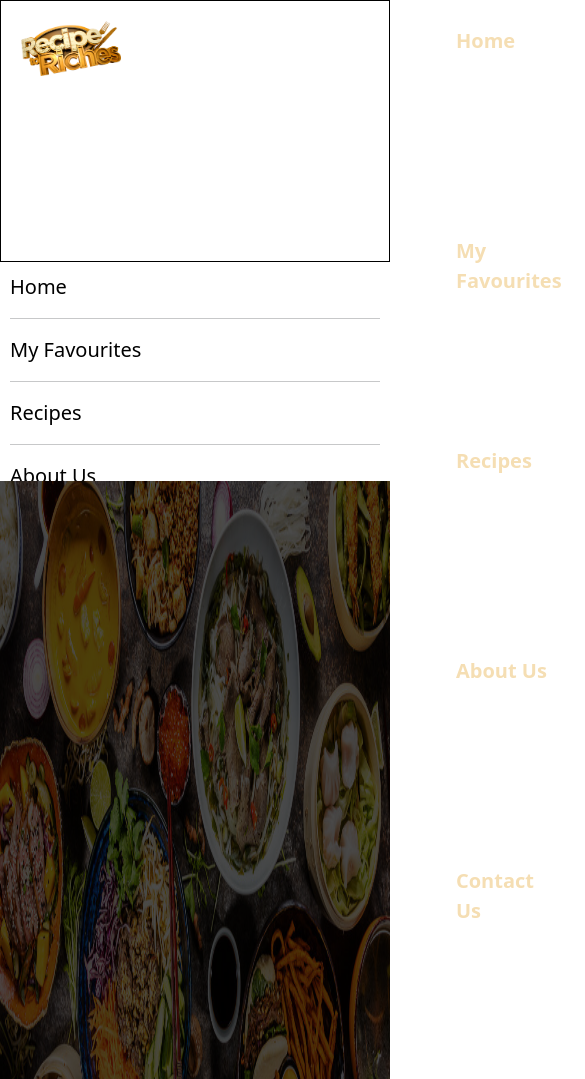
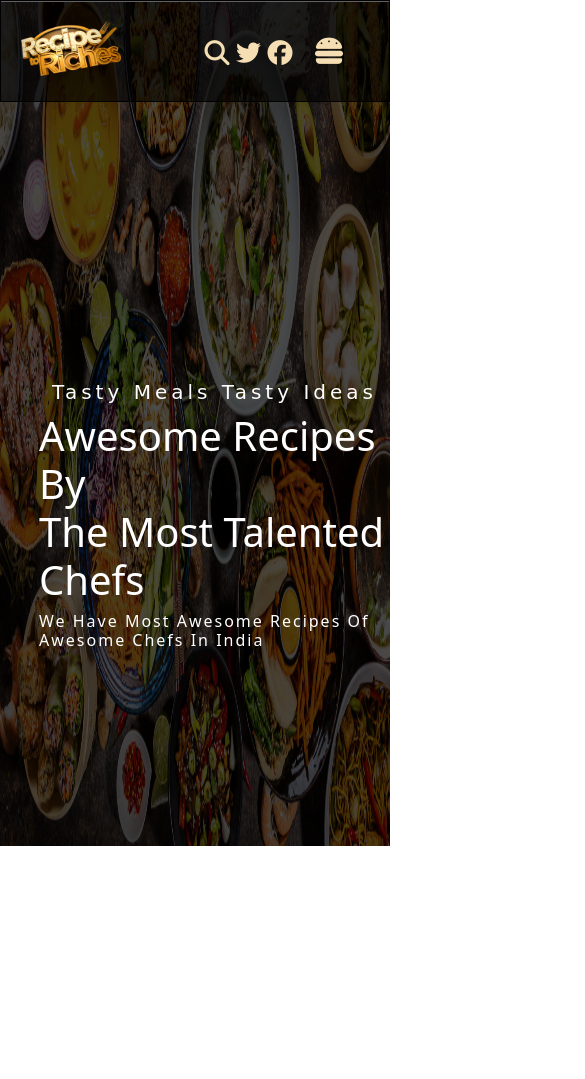
Before and after one commit to Pushkar808/LegendaryReciepe, a plain HTML site: page index.html in a window 390 px wide. Shown: the top 1079 px of the page, 585 px wide, since content can reach past the window. After the commit the page ends 846 px from the top, so only its background shows below. Drawn offline with nearby package versions, Linux system fonts and the light colour scheme.

Commit message:
added menu above carousel and header above it

```diff
--- a/index.html
+++ b/index.html
@@ -59,11 +59,18 @@
             <!-- <div id="image2" class="carousel-image"></div>
             <div id="image3" class="carousel-image"></div>
              -->
+            <div id="center_carousel_container">
+                <div id="carousel_top_head"><h4>Tasty Meals Tasty Ideas</h4></div>
+                <div id="carousel_main_head"><h1>Awesome Recipes by <br> the most talented chefs</h1></div>
+                <div id="carousel_sub_head"><h6>We have most Awesome Recipes of awesome chefs in india</h6></div>
+
+            </div>
+
 
         </div>
 
 
-
+<script src="index.js"></script>
 </body>
 
 </html>
--- a/index.js
+++ b/index.js
@@ -0,0 +1,12 @@
+const menu_button=document.getElementById('menu_button');
+//after clicking menu button show the menu for mobile device only
+menu_button.onclick=()=>{
+    const hamburger_menu=document.getElementById('hamburger_menu_container');
+     if(hamburger_menu.style.display == "block") { // if is hamburger_menu displayed, hide it
+        hamburger_menu.style.display = "none";
+      }
+      else { // if is hamburger_menu hidden, display it
+
+        hamburger_menu.style.display = "block";
+      }
+}
--- a/responsive.css
+++ b/responsive.css
@@ -1,6 +1,10 @@
 /* Media Query for tablets and low end pc*/
 @media screen and (max-width: 1199px) {
   #menu_button {
+    display: none;
+  }
+
+  #hamburger_menu_container {
     display: none;
   }
 }
@@ -8,12 +12,42 @@
 /* Media Query for Mobile Devices */
 
 @media (max-width:767px) {
+  #header {
+    justify-content: space-between;
+    background-color: #0000009e;
+  }
+
   #menu_button {
     display: inline;
   }
 
   /*hamburger menu*/
   #hamburger_menu_container {
-    display: block;
+    display: none;
+  }
+
+  #middle-button {
+    display: none;
+  }
+
+  /*carousel center buttons*/
+  #center_carousel_container{
+    top:45%;
+    left:10%;
+  }
+
+   #carousel_top_head h4 {
+    font-family: 'Brush Script MT', cursive;
+    font-size: 20px;
+    letter-spacing: 4px;
+  }
+
+  #carousel_main_head h1 {
+    font-size: 40px;
+  }
+
+  #carousel_sub_head h6 {
+    font-weight: 10px;
+    letter-spacing: 2px;
   }
 }
--- a/style.css
+++ b/style.css
@@ -16,7 +16,7 @@
 #middle-button{
     margin-left:300px;
     padding:5px;
-    font-size:20px;
+    font-size:15px;
 }
 .head_button{
     display: inline-block;
@@ -24,7 +24,7 @@
     height:100%;
 }
 .head_button:hover{
-    font-size:21px;
+    font-size:16px;
     border-bottom:1px solid wheat;
     transition:border 1s;
 
@@ -61,11 +61,21 @@
 }
 
 /*hamburger menu*/
+@keyframes menu_animation {
+    from {margin-top:-50px;}
+    to {margin-top:0px;}
+  }
+
 #hamburger_menu_container{
     border-bottom:0.5px solid black;
-    /* position: absolute; */
+    position: absolute;/*as we need our menu above the carousel*/
+    background-color: #ffe28ad4;
+    width:100%;
+    z-index: 1;
     display:none;
+    animation: menu_animation .5s;
 }
+
 .menu{
     padding: 10px;
     font-size: 20px;
@@ -83,8 +93,34 @@
     margin-top:-100px;
 }
 .carousel-image img{
-    position: relative;
+    position: absolute;
     width:100%;
     height:100%;
     filter:brightness(30%);/*to make image more blacky */
 }
+
+/*carousel center buttons*/
+#center_carousel_container{
+    display: flex;
+    flex-direction: column;
+    position: absolute;
+    align-items: center;
+    margin-top:-100px;
+    top: 40%;
+    left: 25%;
+    margin: 0;
+    color:white;
+    text-transform: capitalize;
+}
+#carousel_top_head h4{
+    font-family: 'Brush Script MT', cursive;
+    font-size:30px;
+    letter-spacing: 5px;
+}
+#carousel_main_head h1{
+    font-size:70px;
+}
+#carousel_sub_head h6{
+    font-weight: 10px;
+    letter-spacing: 2px;
+}
```
